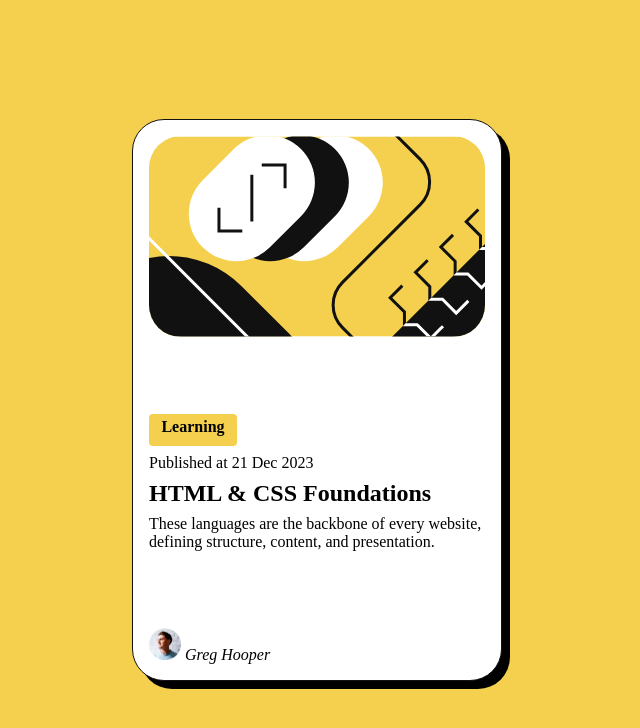
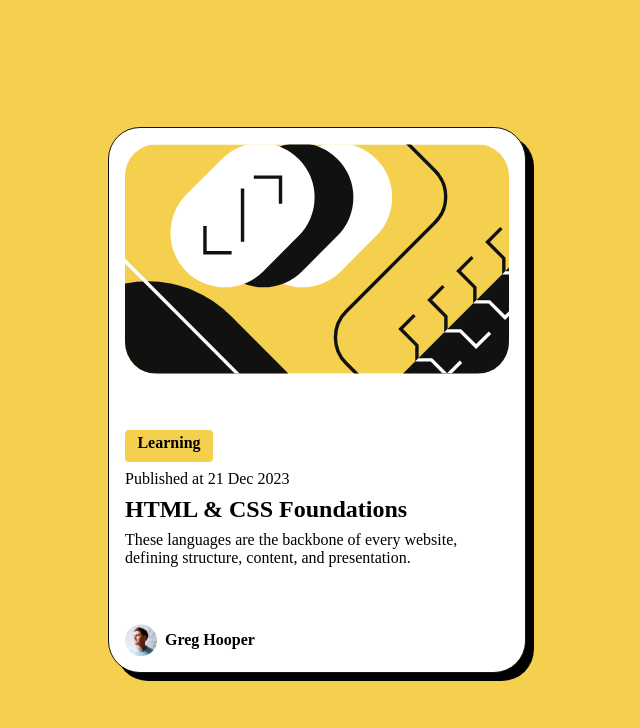
Before and after one commit to mohammad-sayed-ahmad/blog-card-component, a plain HTML site: page src/index.html in a window 1280 px wide. Shown: the whole page, without its empty margins (323-963 px from the left). Drawn offline with Linux system fonts and the light colour scheme.

Commit message:
Completed layout

```diff
--- a/src/index.css
+++ b/src/index.css
@@ -1,3 +1,6 @@
+* {
+  margin: 0;
+}
 body {
   --custom-yellow: hsl(47, 88%, 63%);
   --gray-500: hsl(0, 0%, 42%);
@@ -8,7 +11,6 @@ body {
   font-size: 16px;
 
   block-size: 100vh; /* height */
-  margin: 0;
 
   display: flex;
   justify-content: center;
@@ -18,8 +20,8 @@ body {
 .card {
   background: white;
 
-  inline-size: 21rem; /* width */
-  block-size: 33rem; /* height */
+  inline-size: 24rem; /* width */
+  block-size: 32rem; /* height */
   padding: 1rem;
 
   border-radius: 2rem;
@@ -65,11 +67,20 @@ body {
   border-radius: 0.25rem;
 }
 
+address {
+  display: flex;
+  justify-content: flex-start;
+  align-items: center;
+
+  gap: 0.5rem;
+}
+
 address > img {
   block-size: 2rem;
   inline-size: 2rem;
 }
 
-* {
-  margin: 0;
+address > p{
+  font-style: normal;
+  font-weight: 800;
 }
--- a/src/index.html
+++ b/src/index.html
@@ -9,8 +9,11 @@
   </head>
   <body>
     <article class="card">
-      <img class="preview" src="../assets/images/illustration-article.svg" alt="" />
-
+      <img
+        class="preview"
+        src="../assets/images/illustration-article.svg"
+        alt=""
+      />
 
       <div class="content">
         <div class="tags">
@@ -27,13 +30,10 @@
         </p>
       </div>
 
-
-      <footer>
-        <address>
-          <img src="../assets/images/image-avatar.webp" alt=""/>
-          Greg Hooper
-        </address>
-      </footer>
+      <address>
+        <img src="../assets/images/image-avatar.webp" alt="" />
+        <p>Greg Hooper </p>
+      </address>
     </article>
   </body>
 </html>
```
